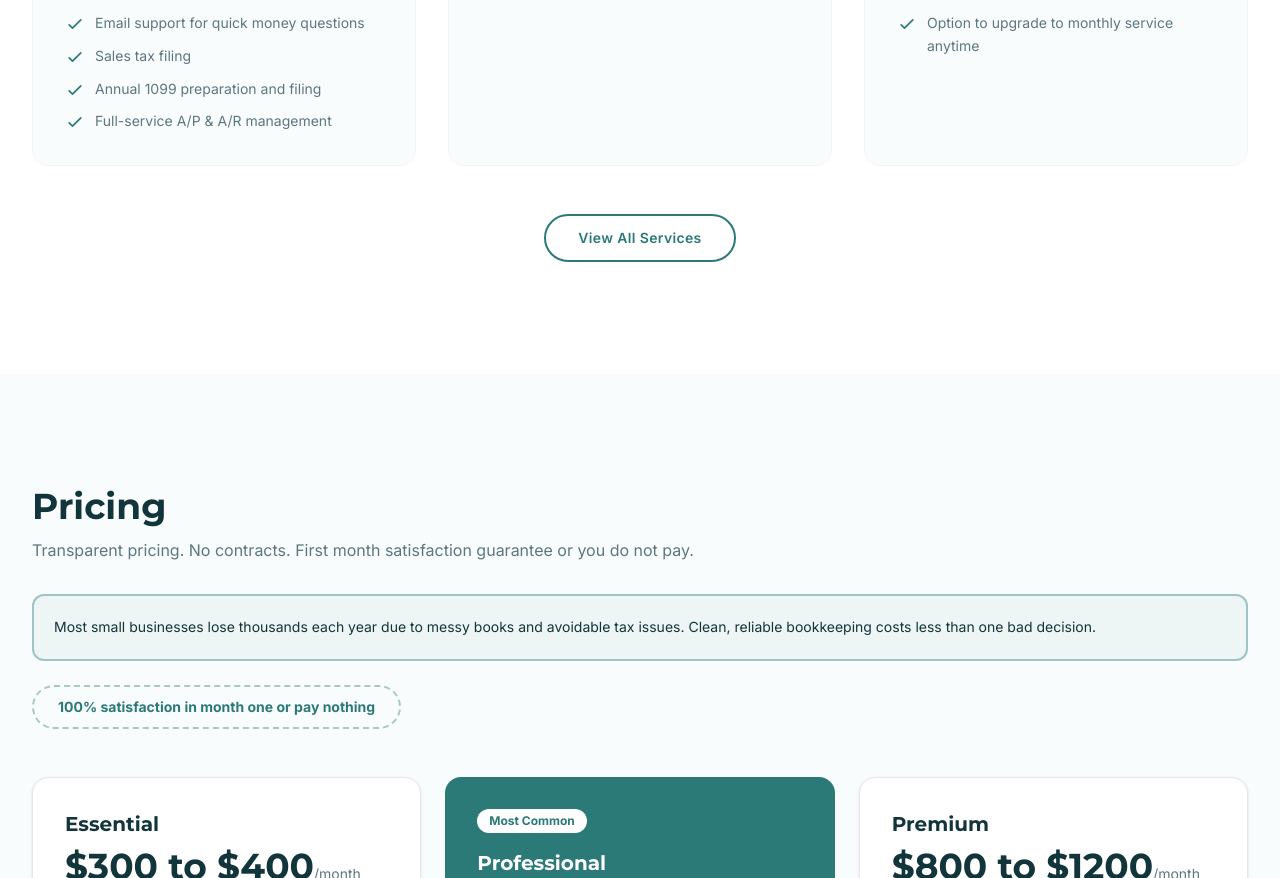
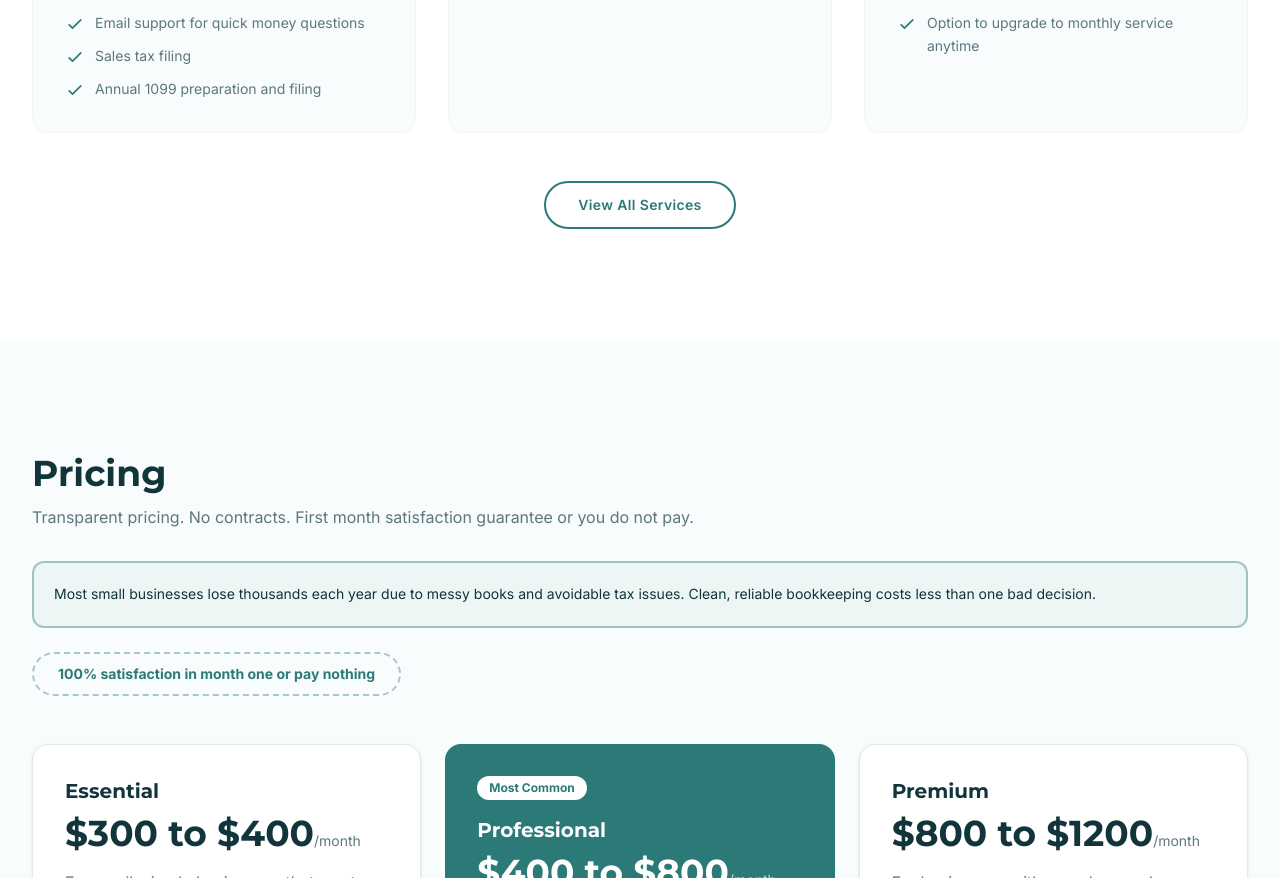
Before and after one commit to ch444444/Bookeeping, a Next.js app: page / in a window 1280 px wide. Shown: the part 1421-2299 px from the top of the page. Built offline with nearby package versions, Linux system fonts and the light colour scheme.

Commit message:
Remove Full-service A/P & A/R management bullet from Monthly Bookkeeping (home + services)

```diff
--- a/src/app/page.tsx
+++ b/src/app/page.tsx
@@ -19,7 +19,6 @@ const services = [
       "Email support for quick money questions",
       "Sales tax filing",
       "Annual 1099 preparation and filing",
-      "Full-service A/P & A/R management",
     ],
   },
   {
--- a/src/app/services/page.tsx
+++ b/src/app/services/page.tsx
@@ -16,7 +16,6 @@ const services = [
       "Email support for quick money questions",
       "Sales tax filing",
       "Annual 1099 preparation and filing",
-      "Full-service A/P & A/R management",
     ],
   },
   {
```
